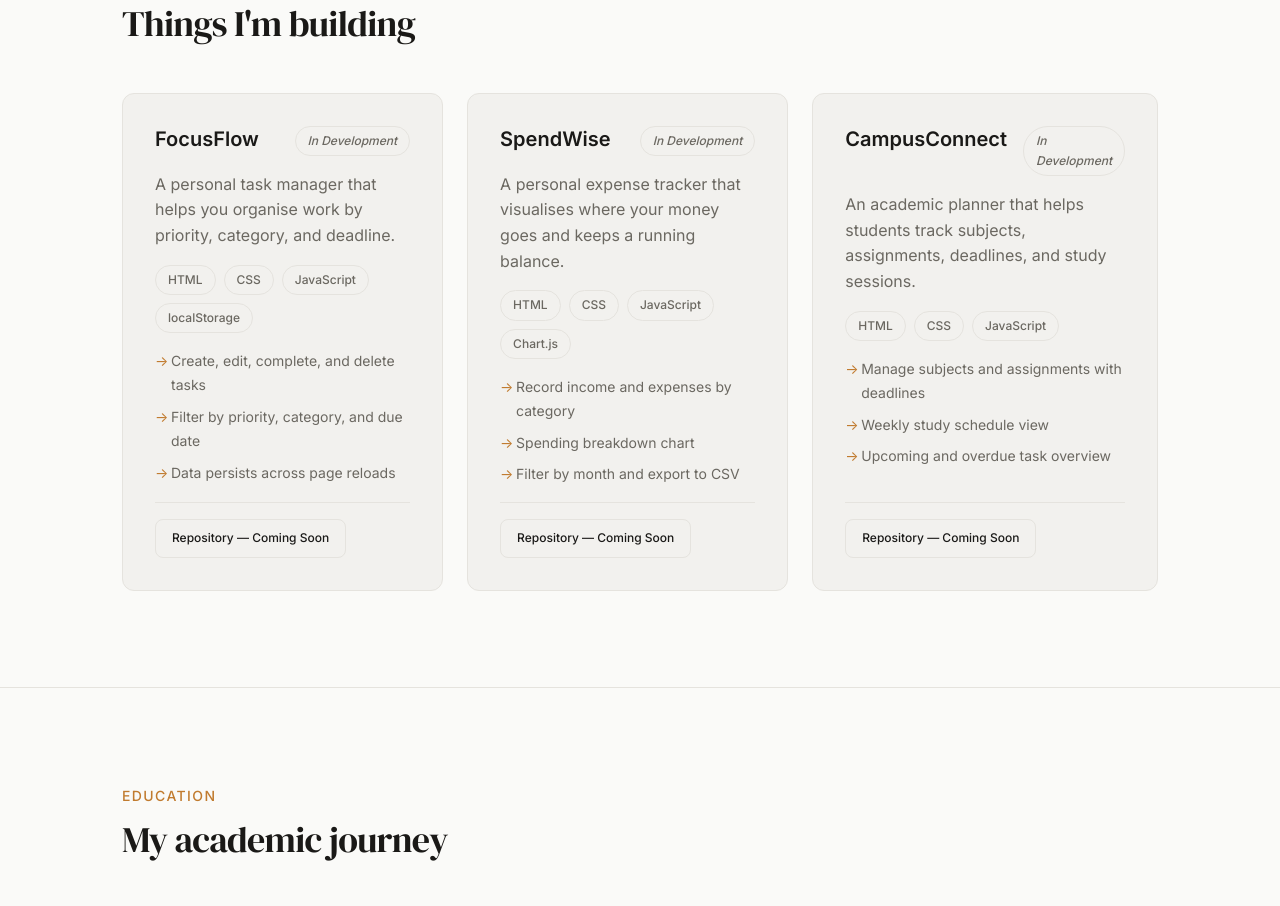
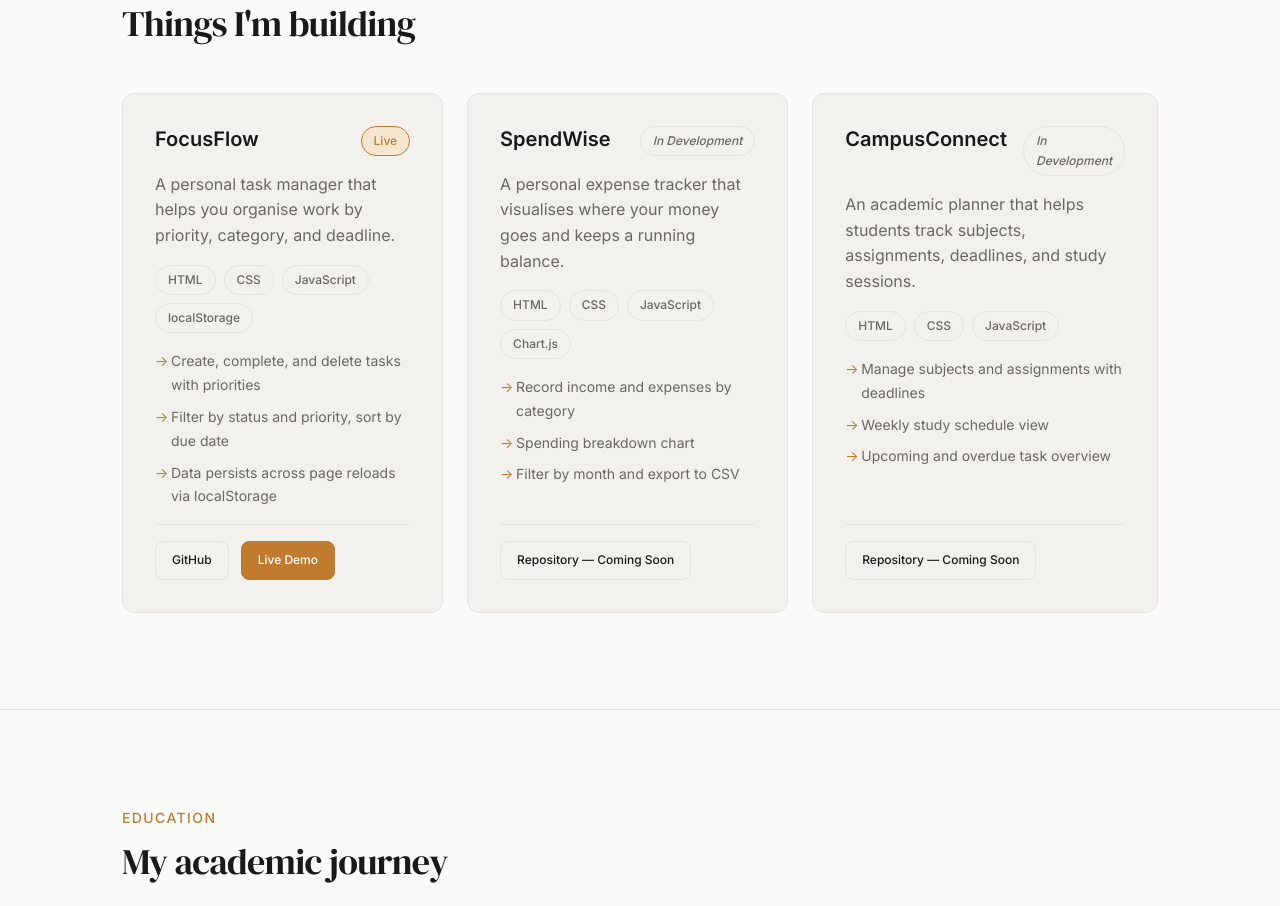
Before and after one commit to nihalpulikkal/nihalpulikkal.github.io, a plain HTML site: page index.html in a window 1280 px wide. Shown: the part 2120-3026 px from the top of the page. Drawn offline with Linux system fonts and the light colour scheme.

Commit message:
feat: update FocusFlow card with live links - focusflow-taskmanager.netlify.app

```diff
--- a/index.html
+++ b/index.html
@@ -349,7 +349,7 @@
           <article class="project-card fade-in" aria-label="FocusFlow project">
             <div class="project-card__header">
               <h3 class="project-card__name">FocusFlow</h3>
-              <span class="badge badge--in-dev">In Development</span>
+              <span class="badge badge--accent">Live</span>
             </div>
             <p class="project-card__description">
               A personal task manager that helps you organise work by priority, category, and deadline.
@@ -361,13 +361,16 @@
               <span class="badge">localStorage</span>
             </div>
             <ul class="project-card__features" aria-label="Features">
-              <li>Create, edit, complete, and delete tasks</li>
-              <li>Filter by priority, category, and due date</li>
-              <li>Data persists across page reloads</li>
+              <li>Create, complete, and delete tasks with priorities</li>
+              <li>Filter by status and priority, sort by due date</li>
+              <li>Data persists across page reloads via localStorage</li>
             </ul>
             <div class="project-card__links">
-              <a href="#" class="btn btn--sm btn--secondary" aria-disabled="true">
-                Repository — Coming Soon
+              <a href="https://github.com/nihalpulikkal/focusflow" class="btn btn--sm btn--secondary" target="_blank" rel="noopener noreferrer">
+                GitHub
+              </a>
+              <a href="https://focusflow-taskmanager.netlify.app" class="btn btn--sm btn--primary" target="_blank" rel="noopener noreferrer">
+                Live Demo
               </a>
             </div>
           </article>
```
